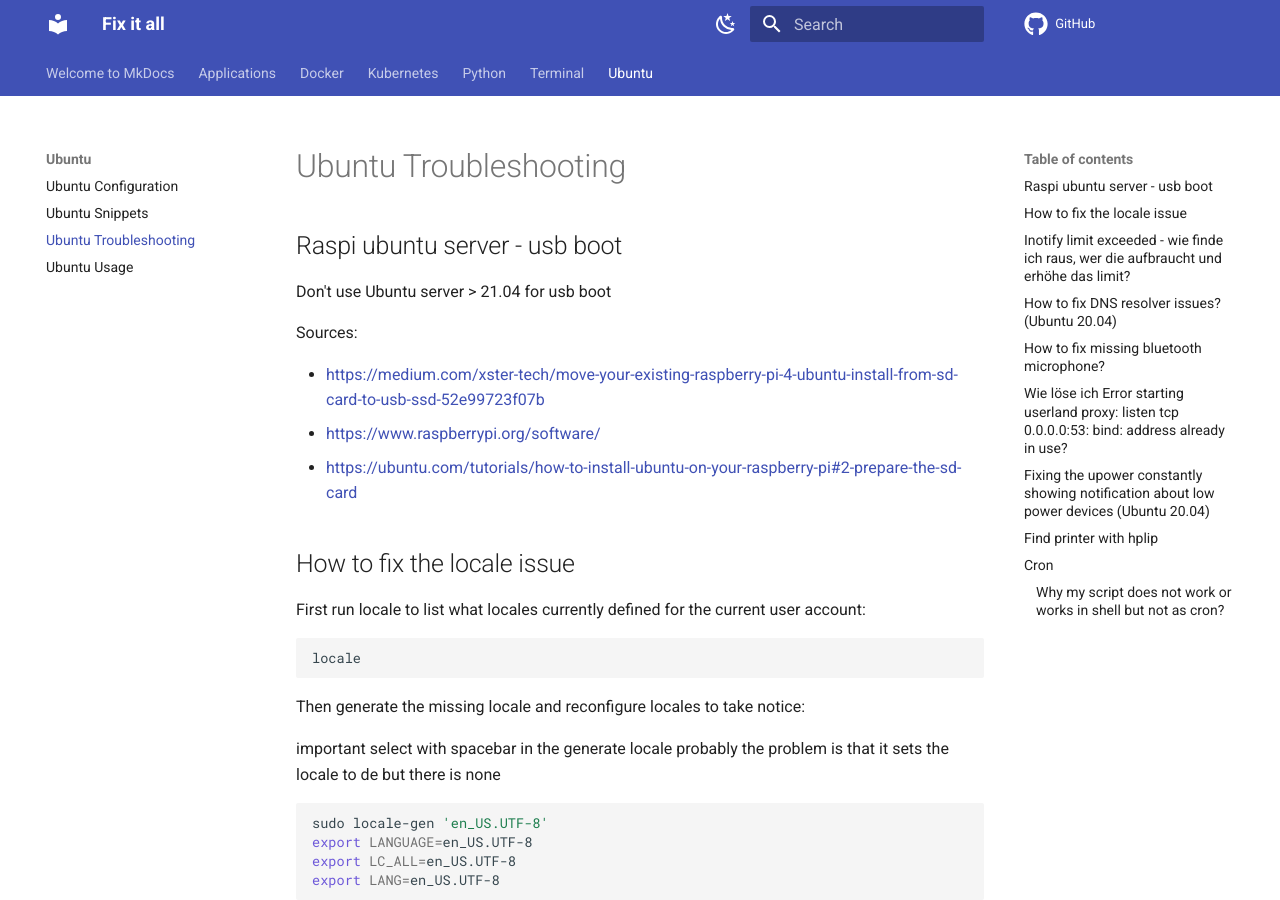
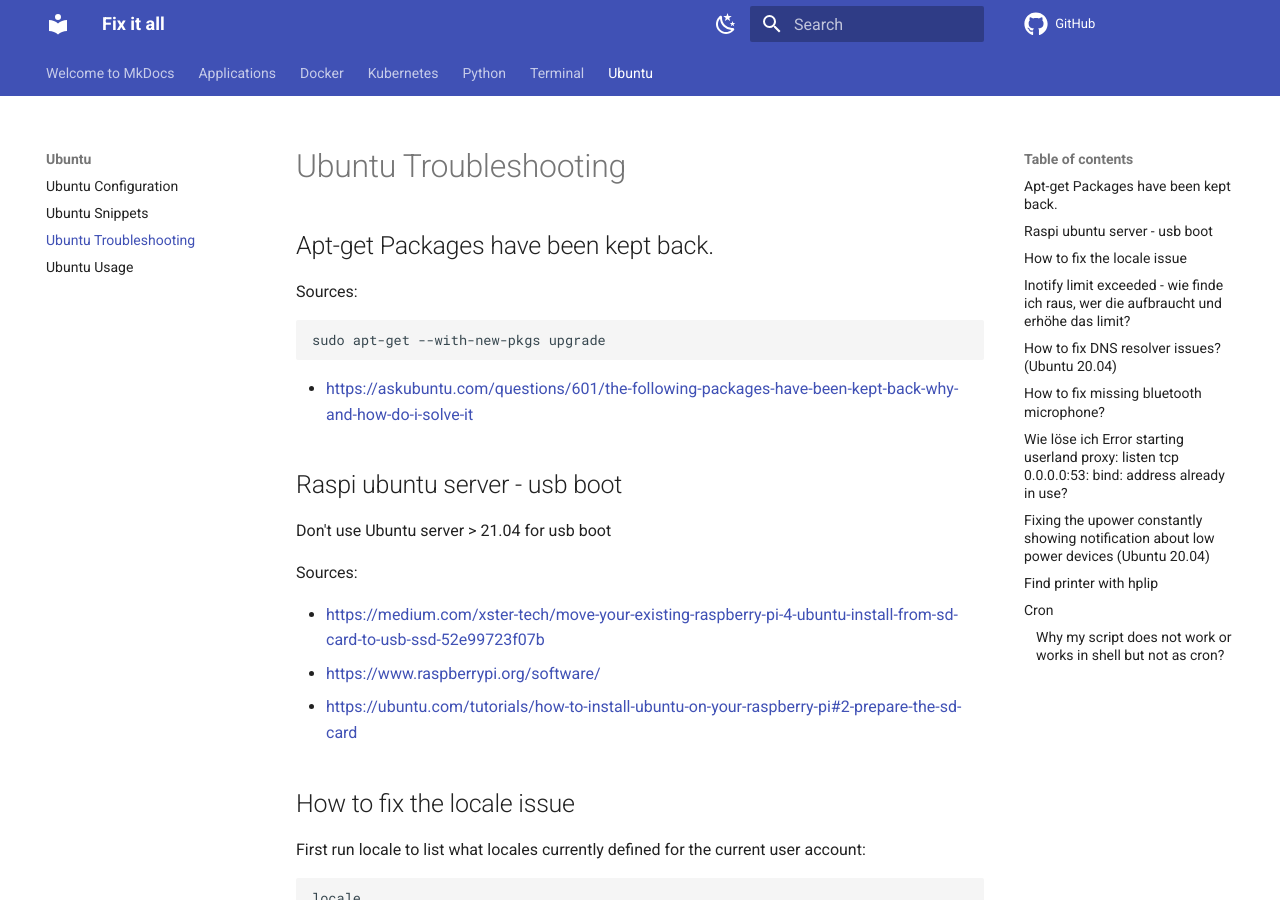
Before and after one commit to stkr22/wiki-fix-it-all, an MkDocs documentation site: the page built from docs/Ubuntu/troubleshooting.md, in a window 1280 px wide and 900 px high. Built offline with MkDocs 1.6.1 and Material for MkDocs 9.7.7, drawn with Linux system fonts in a browser that asks for light colours; comment, search, counter and statistics services are not loaded.

Commit message:
packages have been kept back;

````diff
--- a/docs/Ubuntu/troubleshooting.md
+++ b/docs/Ubuntu/troubleshooting.md
@@ -1,4 +1,14 @@
 # Ubuntu Troubleshooting
+
+## Apt-get Packages have been kept back.
+
+Sources:
+
+``` bash
+sudo apt-get --with-new-pkgs upgrade
+```
+
+- <https://askubuntu.com/questions/601/the-following-packages-have-been-kept-back-why-and-how-do-i-solve-it>
 
 ## Raspi ubuntu server - usb boot
 
````
